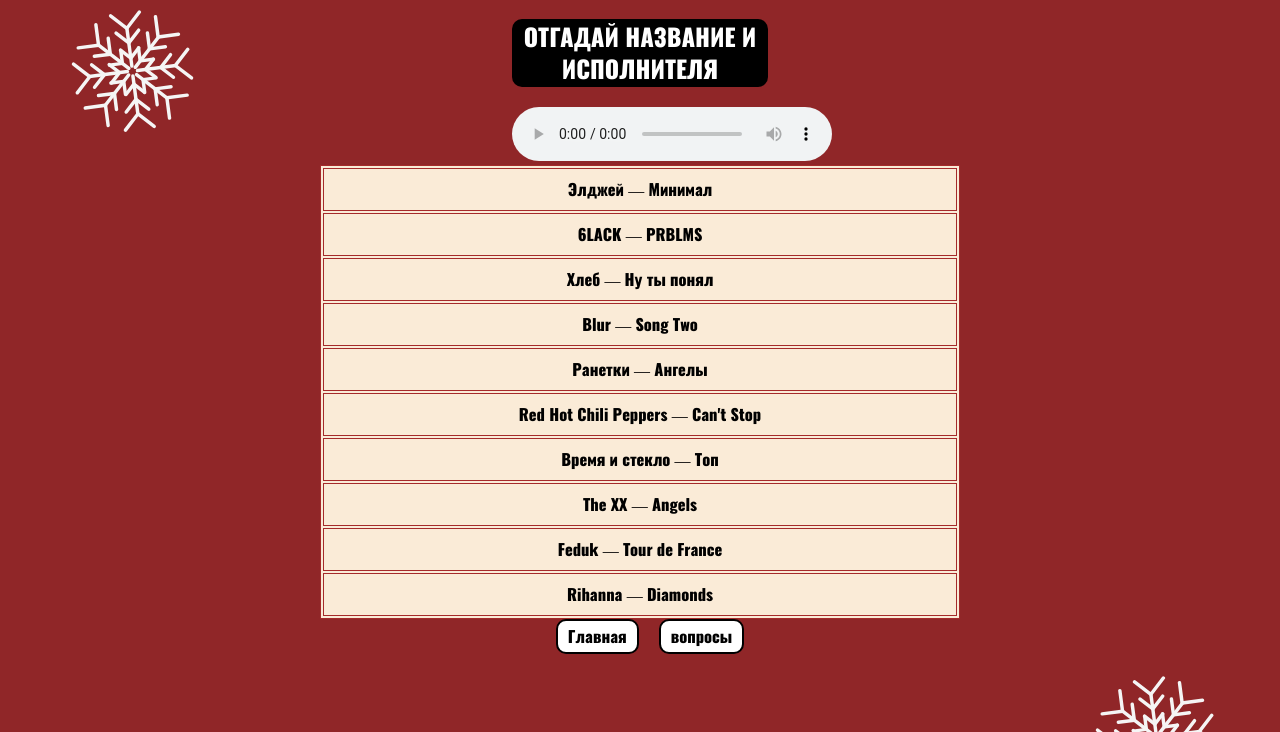
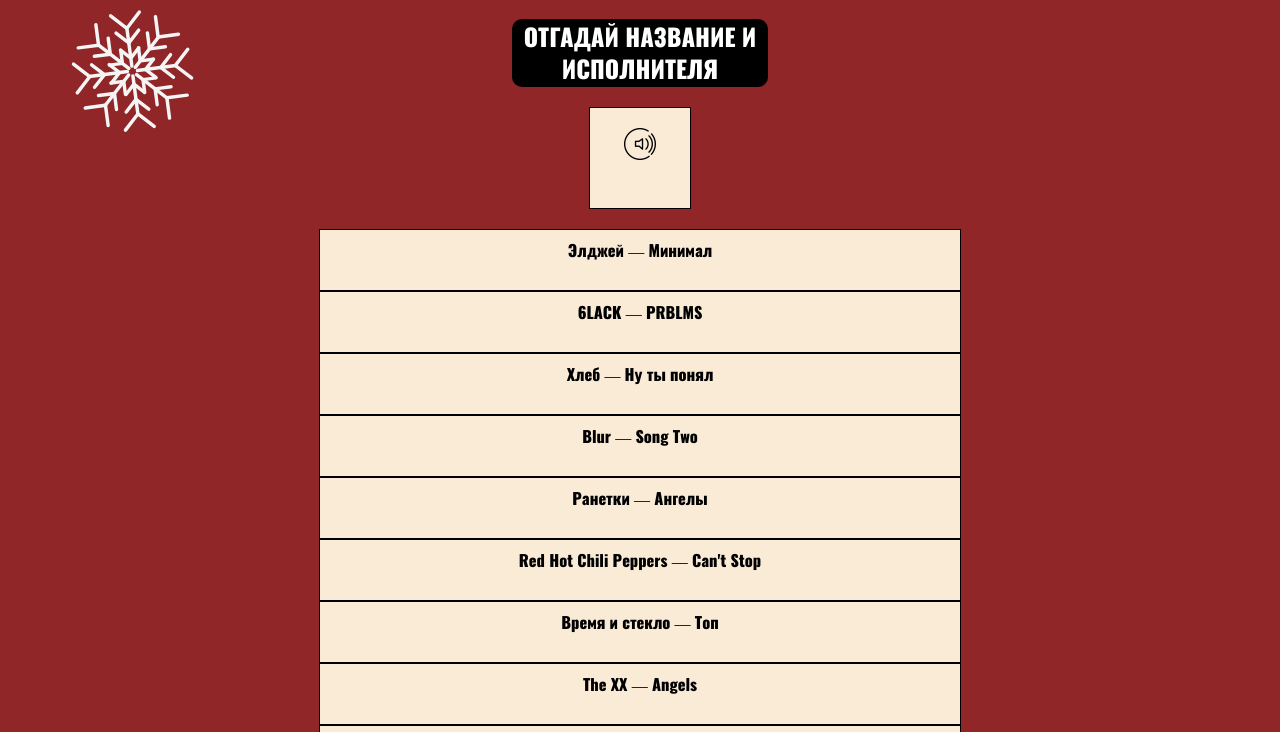
Before and after one commit to sannoization/guess-the-melody, a plain HTML site: page pages/final_a.html in a window 1280 px wide. Shown: the part 68-800 px from the top of the page. Drawn offline with Linux system fonts and the light colour scheme.

Commit message:
final done, dropdown WIP

```diff
--- a/css/style.css
+++ b/css/style.css
@@ -40,7 +40,6 @@
     text-decoration: none;
     color: black;
     padding: 5px 10px;
-    margin-left: 20px;
 }
 
 table {
@@ -97,8 +96,14 @@
 
 .navigation-menu {
     display: flex;
-    justify-content: center;
+    justify-content: space-around;
     flex-wrap: wrap;
+}
+
+.mini {
+    flex-flow: column nowrap;
+    gap: 10px;
+    align-items: center;
 }
 
 .grid-container {
@@ -109,6 +114,12 @@
     margin-bottom: 20px;
 }
 
+.flex-container {
+    display: flex;
+    flex-direction: column;
+    margin-bottom: 20px;
+}
+
 .cell {
     font-family: var(--main-font-family);
     border: solid black 1px;
@@ -116,23 +127,28 @@
     padding-bottom: 20px;
     text-align: center;
 }
+.final-text-cell {
+    font-family: var(--main-font-family);
+    width: 50%;
+    padding-top: 10px;
+    height: 50px;
+    margin: 0 auto;
+    border: solid black 1px;
+    text-align: center;
+    vertical-align: middle;
+    line-height: normal;
+}
 
-.final-cell {
+.final-audio-cell {
     font-family: var(--main-font-family);
     width: 100px;
     height: 100px;
-    display: flex;
-    margin-left: 25%;
-    margin-right: auto;
-    margin-bottom: 20px;
+    margin: 0 auto 20px;
     border: solid black 1px;
-    padding-top: 20px;
-    padding-bottom: 20px;
     text-align: center;
-    align-items: center;
-    justify-content: center;
-    vertical-align: center;
-
+}
+.final-audio-cell > img {
+    margin-top: 20px;
 }
 
 .cell-color {
--- a/pages/final_a.html
+++ b/pages/final_a.html
@@ -3,91 +3,75 @@
 <head>
     <meta charset="UTF-8">
     <title>Отгадай мелодию</title>
+    <script src="../js/jquery-3.7.1.min.js"></script>
+    <script src="../js/jouele.min.js"></script>
+    <script src="../js/main.js"></script>
     <link rel="stylesheet" href="../css/style.css">
+    <link rel="stylesheet" href="../js/jouele.min.css">
+    <link rel="stylesheet" href="../js/jouele.skin.css">
 </head>
 
 <body>
     <img src="../pics/snow.svg" alt="" class="snow-pic">
-    <!--таблица 5х5-->
     <div class="wrapper">
         <h1 class="headline"> — Заключительный тур — </h1>
         <h2 class="headline">ОТГАДАЙ НАЗВАНИЕ И ИСПОЛНИТЕЛЯ</h2>
-        <audio src="../audio/4/final.mp3" controls></audio>
-        <table border="1" bordercolor="brown" cellpadding="10" bgcolor="antiquewhite" align="center" width="50%" height="50%">
-            <!--1 строка-->
-            <tr>
-                <td>
-                    Элджей — Минимал
-                </td>
-            </tr>
-            <!--2 строка-->
-            <tr>
-                <td>
-                    6LACK — PRBLMS
-                </td>
-            </tr>
-            <!--3 строка-->
-            <tr>
-                <!--1 столбец-->
-                <td>
-                    Хлеб — Ну ты понял
-                </td>
-
-            </tr>
-            <!--4 строка-->
-            <tr>
-                <td>
-                   Blur — Song Two
-                </td>
-            </tr>
-            <!--5 строка-->
-            <tr>
-                <td>
-                    Ранетки — Ангелы
-                </td>
-            </tr>
-            <!--		6 строка-->
-            <tr>
-                <td>
-                    Red Hot Chili Peppers — Can't Stop
-                </td>
-            </tr>
-            <!--		7 строка-->
-            <tr>
-                <td>
-                    Время и стекло — Топ
-                </td>
-            </tr>
-            <!--		8 строка-->
-            <tr>
-                <td>
-                    The XX — Angels
-                </td>
-            </tr>
-            <!--		9 строка-->
-            <tr>
-                <td>
-                    Feduk — Tour de France
-                </td>
-            </tr>
-            <!--		10 строка-->
-            <tr>
-                <td>
-                    Rihanna — Diamonds
-                </td>
-            </tr>
-        </table>
+        <div class="final-audio-cell cell-color">
+            <img src="../pics/sound-symbol.png"
+                 class="sound-icon jouele-control"
+                 data-href="../audio/4/final.mp3"
+                 data-type="play-pause"
+                 alt="1"
+                 onclick="changeImg(this)"
+            >
+            <span class="remaining jouele-control"
+                  data-href="../audio/4/final.mp3"
+                  data-type="time-remaining"
+            ></span>
+        </div>
+        <div class="flex-container">
+            <div class="final-text-cell cell-color">
+                <span>Элджей — Минимал</span>
+            </div>
+            <div class="final-text-cell cell-color">
+                <span>6LACK — PRBLMS</span>
+            </div>
+            <div class="final-text-cell cell-color">
+                <span>Хлеб — Ну ты понял</span>
+            </div>
+            <div class="final-text-cell cell-color">
+                <span>Blur — Song Two</span>
+            </div>
+            <div class="final-text-cell cell-color">
+                <span>Ранетки — Ангелы</span>
+            </div>
+            <div class="final-text-cell cell-color">
+                <span>Red Hot Chili Peppers — Can't Stop</span>
+            </div>
+            <div class="final-text-cell cell-color">
+                <span>Время и стекло — Топ</span>
+            </div>
+            <div class="final-text-cell cell-color">
+                <span>The XX — Angels</span>
+            </div>
+            <div class="final-text-cell cell-color">
+                <span>Feduk — Tour de France</span>
+            </div>
+            <div class="final-text-cell cell-color">
+                <span>Rihanna — Diamonds</span>
+            </div>
+        </div>
     </div>
     <img src="../pics/snow.svg" alt="" class="snow-pic snow-right" >
-    <nav class="navigation-menu">
+    <nav class="navigation-menu mini">
         <a class="navbutton" href="../index.html" accesskey="0">Главная</a>
+        <a class="navbutton" href="../pages/final_q.html" accesskey="5">Вопросы</a>
         <a href="../pages/1_q.html" accesskey="1"></a>
         <a href="../pages/1_a.html" accesskey="q"></a>
         <a href="../pages/2_q.html" accesskey="2"></a>
         <a href="../pages/2_a.html" accesskey="w"></a>
         <a href="../pages/3_q.html" accesskey="3"></a>
         <a href="../pages/3_a.html" accesskey="4"></a>
-        <a class="navbutton" href="../pages/final_q.html" accesskey="5">вопросы</a>
         <a href="../pages/final_a.html" accesskey="6"></a>
     </nav>
 
```
Also changed, not shown: index.html (+3 -0 lines), pages/1_a.html (+1 -1 lines), pages/1_q.html (+2 -2 lines), pages/2_a.html (+2 -2 lines), pages/2_q.html (+2 -2 lines), pages/3_a.html (+3 -2 lines), pages/3_q.html (+2 -2 lines), pages/final_q.html (+3 -3 lines), 1 other file.
